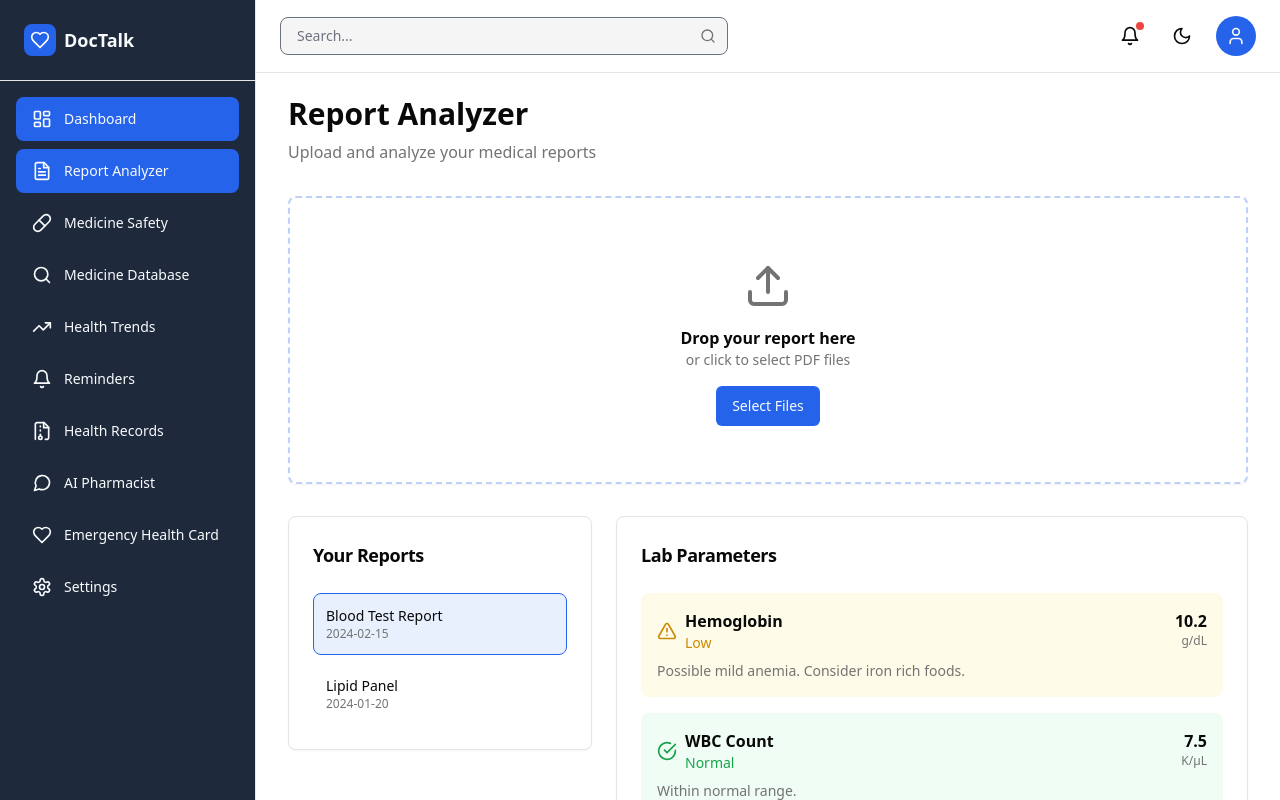
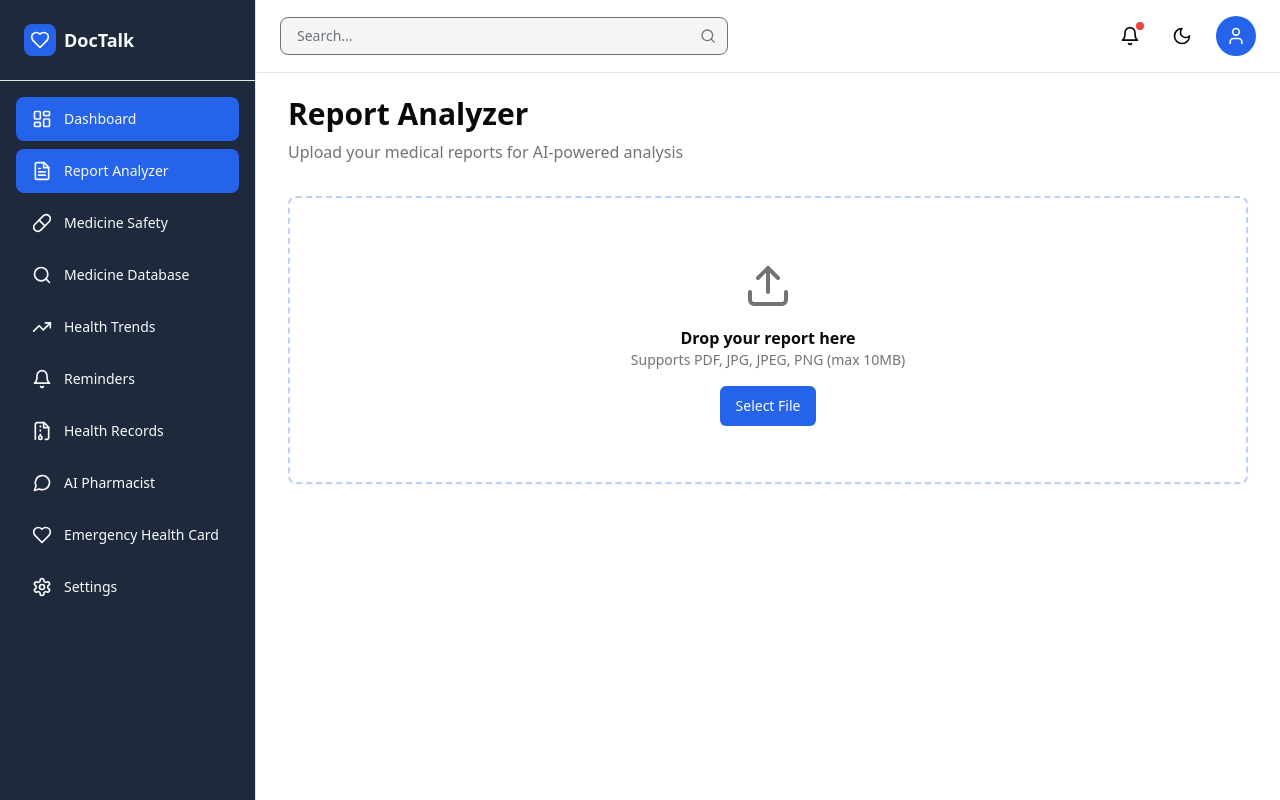
Before and after one commit to Ankitjha1307/DocTalk, a Next.js app: page /dashboard/reports in a window 1280 px wide. Built offline with nearby package versions, Linux system fonts and the light colour scheme.

Commit message:
ui changes in medicine safety and reports page

```diff
--- a/app/dashboard/medicine-safety/page.jsx
+++ b/app/dashboard/medicine-safety/page.jsx
@@ -3,38 +3,57 @@
 import { useState } from "react";
 import { Button } from "../../../components/ui/button";
 import { Card, CardContent, CardHeader, CardTitle } from "../../../components/ui/card";
-import { X, Plus, AlertCircle, CheckCircle, AlertTriangle } from "lucide-react";
+import { X, Plus, CheckCircle } from "lucide-react";
+
+const BASE_URL = "https://doctalk-production-a83f.up.railway.app";
 
 export default function MedicineSafety() {
-  const [medicines, setMedicines] = useState(["Ibuprofen", "Aspirin"]);
+  const [medicines, setMedicines] = useState([]);
   const [newMedicine, setNewMedicine] = useState("");
-
-  const interactions = [
-    {
-      pair: "Ibuprofen + Aspirin",
-      severity: "DANGEROUS",
-      color: "text-red-600",
-      bgColor: "bg-red-50",
-      description: "Increased bleeding risk. Using both together can lead to severe gastrointestinal bleeding.",
-      recommendation: "Use only one NSAID. Consult your doctor before taking both.",
-      alternative: "Paracetamol",
-    },
-  ];
+  const [interactionResult, setInteractionResult] = useState(null);
+  const [loading, setLoading] = useState(false);
+  const [checked, setChecked] = useState(false);
 
   const handleAddMedicine = () => {
-    if (newMedicine.trim()) {
-      setMedicines([...medicines, newMedicine]);
+    if (newMedicine.trim() && !medicines.includes(newMedicine.trim())) {
+      setMedicines([...medicines, newMedicine.trim()]);
       setNewMedicine("");
+      setInteractionResult(null);
+      setChecked(false);
     }
   };
 
   const handleRemoveMedicine = (index) => {
     setMedicines(medicines.filter((_, i) => i !== index));
+    setInteractionResult(null);
+    setChecked(false);
+  };
+
+  const handleCheckInteractions = async () => {
+    if (medicines.length < 2) {
+      alert("Please add at least 2 medicines to check interactions.");
+      return;
+    }
+    setLoading(true);
+    setChecked(true);
+
+    try {
+      const res = await fetch(`${BASE_URL}/api/medicine/interactions`, {
+        method: "POST",
+        headers: { "Content-Type": "application/json" },
+        body: JSON.stringify({ medicines }),
+      });
+      const data = await res.json();
+      setInteractionResult(data);
+    } catch (error) {
+      setInteractionResult(null);
+    } finally {
+      setLoading(false);
+    }
   };
 
   return (
     <div className="p-4 sm:p-6 lg:p-8 space-y-8">
-      {/* Header */}
       <div>
         <h1 className="text-3xl font-bold">Drug Interaction Checker</h1>
         <p className="text-muted-foreground mt-2">
@@ -52,7 +71,7 @@ export default function MedicineSafety() {
             <div className="flex gap-2">
               <input
                 type="text"
-                placeholder="Enter medicine name..."
+                placeholder="Enter medicine name (e.g. Aspirin, Warfarin)..."
                 value={newMedicine}
                 onChange={(e) => setNewMedicine(e.target.value)}
                 onKeyPress={(e) => e.key === "Enter" && handleAddMedicine()}
@@ -63,7 +82,6 @@ export default function MedicineSafety() {
               </Button>
             </div>
 
-            {/* Added Medicines */}
             {medicines.length > 0 && (
               <div className="flex flex-wrap gap-2">
                 {medicines.map((medicine, index) => (
@@ -82,79 +100,72 @@ export default function MedicineSafety() {
                 ))}
               </div>
             )}
+
+            {medicines.length >= 2 && (
+              <Button
+                onClick={handleCheckInteractions}
+                disabled={loading}
+                className="w-full"
+              >
+                {loading ? "Checking Interactions..." : "Check Interactions"}
+              </Button>
+            )}
           </div>
         </CardContent>
       </Card>
 
       {/* Results */}
+      {checked && !loading && (
         <div className="space-y-4">
           <h2 className="text-xl font-semibold">Interaction Results</h2>
-        {interactions.map((interaction, idx) => (
-          <Card key={idx} className={interaction.bgColor}>
-            <CardContent className="pt-6">
-              <div className="space-y-4">
-                {/* Header */}
-                <div className="flex items-start justify-between">
-                  <div>
-                    <p className="font-semibold text-lg">{interaction.pair}</p>
-                  </div>
-                  <div className="px-3 py-1 rounded-full bg-red-600 text-white text-xs font-bold">
-                    {interaction.severity}
-                  </div>
-                </div>
 
-                {/* Severity Bar */}
-                <div className="space-y-2">
-                  <p className="text-sm font-medium text-muted-foreground">Severity Level</p>
-                  <div className="w-full bg-gray-200 rounded-full h-2 overflow-hidden">
-                    <div className="bg-red-600 h-full w-3/4"></div>
-                  </div>
-                </div>
-
-                {/* Description */}
-                <div className="space-y-2">
-                  <p className="text-sm font-medium">Interaction Details</p>
-                  <p className="text-sm text-muted-foreground">
-                    {interaction.description}
+          {interactionResult ? (
+            <Card>
+              <CardHeader>
+                <CardTitle className="text-lg">
+                  Analysis: {interactionResult.medicines?.join(" + ")}
+                </CardTitle>
+              </CardHeader>
+              <CardContent className="space-y-4">
+                <div className="prose prose-sm max-w-none">
+                  <p className="text-sm text-muted-foreground whitespace-pre-wrap">
+                    {interactionResult.analysis}
                   </p>
                 </div>
 
-                {/* Recommendation */}
-                <div className="space-y-2 p-3 rounded-lg bg-background/50 border">
-                  <p className="text-sm font-medium">Recommendation</p>
-                  <p className="text-sm">{interaction.recommendation}</p>
-                </div>
-
-                {/* Alternative */}
-                <div className="space-y-2">
-                  <p className="text-sm font-medium">Suggested Alternative</p>
-                  <div className="p-3 rounded-lg border border-green-200 bg-green-50 dark:bg-green-950 dark:border-green-800">
-                    <p className="text-sm font-medium text-green-900 dark:text-green-100">
-                      {interaction.alternative}
+                <div className="p-4 rounded-lg bg-yellow-50 dark:bg-yellow-950 border border-yellow-200 dark:border-yellow-800">
+                  <p className="text-sm text-yellow-800 dark:text-yellow-200">
+                    ⚠️ {interactionResult.disclaimer}
                   </p>
-                  </div>
                 </div>
 
                 <Button className="w-full">Consult Doctor</Button>
-              </div>
               </CardContent>
             </Card>
-        ))}
-
-        {/* No Interactions Message */}
-        {interactions.length === 0 && medicines.length >= 2 && (
+          ) : (
             <Card className="bg-green-50 border-green-200">
               <CardContent className="pt-6">
                 <div className="flex items-center gap-3">
                   <CheckCircle className="w-6 h-6 text-green-600" />
                   <p className="text-green-900">
-                  No major interactions found. Always consult your doctor.
+                    Could not fetch interactions. Please try again.
                   </p>
                 </div>
               </CardContent>
             </Card>
           )}
         </div>
+      )}
+
+      {loading && (
+        <Card>
+          <CardContent className="pt-6">
+            <p className="text-muted-foreground text-center">
+              Analyzing drug interactions with AI...
+            </p>
+          </CardContent>
+        </Card>
+      )}
     </div>
   );
 }
--- a/app/dashboard/reports/page.jsx
+++ b/app/dashboard/reports/page.jsx
@@ -3,62 +3,72 @@
 import { useState } from "react";
 import { Button } from "../../../components/ui/button";
 import { Card, CardContent, CardHeader, CardTitle } from "../../../components/ui/card";
-import { Upload, AlertCircle, CheckCircle, AlertTriangle } from "lucide-react";
-import {
-  LineChart,
-  Line,
-  XAxis,
-  YAxis,
-  CartesianGrid,
-  Tooltip,
-  ResponsiveContainer,
-} from "recharts";
+import { Upload } from "lucide-react";
+
+const BASE_URL = "https://doctalk-production-a83f.up.railway.app";
 
 export default function ReportAnalyzer() {
-  const [reports, setReports] = useState([
-    {
-      id: 1,
-      date: "2024-02-15",
-      name: "Blood Test Report",
-      parameters: [
-        { name: "Hemoglobin", value: "10.2", unit: "g/dL", status: "low", explanation: "Possible mild anemia. Consider iron rich foods." },
-        { name: "WBC Count", value: "7.5", unit: "K/µL", status: "normal", explanation: "Within normal range." },
-        { name: "Platelets", value: "250", unit: "K/µL", status: "normal", explanation: "Healthy platelet count." },
-      ],
-    },
-    {
-      id: 2,
-      date: "2024-01-20",
-      name: "Lipid Panel",
-      parameters: [
-        { name: "Cholesterol", value: "200", unit: "mg/dL", status: "normal", explanation: "Optimal level." },
-        { name: "Triglycerides", value: "150", unit: "mg/dL", status: "normal", explanation: "Good level." },
-      ],
-    },
-  ]);
+  const [loading, setLoading] = useState(false);
+  const [result, setResult] = useState(null);
+  const [error, setError] = useState(null);
+  const [fileName, setFileName] = useState(null);
 
-  const [selectedReport, setSelectedReport] = useState(reports[0]);
+  const handleFileUpload = async (e) => {
+    const file = e.target.files && e.target.files[0];
+    if (!file) return;
 
-  const chartData = [
-    { date: "Jan 1", hemoglobin: 9.8 },
-    { date: "Jan 15", hemoglobin: 10.0 },
-    { date: "Feb 1", hemoglobin: 10.2 },
-  ];
+    const allowed = ["application/pdf", "image/jpeg", "image/jpg", "image/png"];
+    if (!allowed.includes(file.type)) {
+      setError("Only PDF, JPG, JPEG, PNG files are allowed.");
+      return;
+    }
 
-  const statusConfig = {
-    normal: { icon: CheckCircle, color: "text-green-600", bg: "bg-green-50" },
-    low: { icon: AlertTriangle, color: "text-yellow-600", bg: "bg-yellow-50" },
-    high: { icon: AlertCircle, color: "text-red-600", bg: "bg-red-50" },
-    critical: { icon: AlertCircle, color: "text-red-700", bg: "bg-red-50" },
+    if (file.size > 10 * 1024 * 1024) {
+      setError("File size must be under 10MB.");
+      return;
+    }
+
+    setFileName(file.name);
+    setLoading(true);
+    setError(null);
+    setResult(null);
+
+    try {
+      const formData = new FormData();
+      formData.append("file", file);
+
+      const res = await fetch(`${BASE_URL}/api/report/analyze`, {
+        method: "POST",
+        body: formData,
+      });
+
+      const data = await res.json();
+
+      if (data.error) {
+        setError(data.message || "Failed to analyze report.");
+      } else {
+        setResult(data);
+      }
+    } catch (err) {
+      setError("Failed to connect to the server. Please try again.");
+    } finally {
+      setLoading(false);
+    }
+  };
+
+  const urgencyColor = {
+    routine: "bg-green-50 border-green-200 text-green-900",
+    soon: "bg-yellow-50 border-yellow-200 text-yellow-900",
+    urgent: "bg-orange-50 border-orange-200 text-orange-900",
+    emergency: "bg-red-50 border-red-200 text-red-900",
   };
 
   return (
     <div className="p-4 sm:p-6 lg:p-8 space-y-8">
-      {/* Header */}
       <div>
         <h1 className="text-3xl font-bold">Report Analyzer</h1>
         <p className="text-muted-foreground mt-2">
-          Upload and analyze your medical reports
+          Upload your medical reports for AI-powered analysis
         </p>
       </div>
 
@@ -70,114 +80,129 @@ export default function ReportAnalyzer() {
             <div className="text-center">
               <p className="font-semibold">Drop your report here</p>
               <p className="text-sm text-muted-foreground">
-                or click to select PDF files
+                Supports PDF, JPG, JPEG, PNG (max 10MB)
               </p>
             </div>
-            <Button>Select Files</Button>
+            <label className="cursor-pointer">
+              <Button as="span" disabled={loading}>
+                {loading ? "Analyzing..." : "Select File"}
+              </Button>
+              <input
+                type="file"
+                accept=".pdf,.jpg,.jpeg,.png"
+                onChange={handleFileUpload}
+                className="hidden"
+                disabled={loading}
+              />
+            </label>
+            {fileName && (
+              <p className="text-sm text-muted-foreground">
+                Selected: {fileName}
+              </p>
+            )}
           </div>
         </CardContent>
       </Card>
 
-      {/* Reports List and Details */}
-      <div className="grid lg:grid-cols-3 gap-6">
-        {/* Reports List */}
-        <div className="lg:col-span-1">
+      {/* Error */}
+      {error && (
+        <Card className="border-red-200 bg-red-50">
+          <CardContent className="pt-6">
+            <p className="text-red-800 text-sm">❌ {error}</p>
+          </CardContent>
+        </Card>
+      )}
+
+      {/* Loading */}
+      {loading && (
+        <Card>
+          <CardContent className="pt-6">
+            <p className="text-center text-muted-foreground">
+              🔍 AI is analyzing your report... This may take a moment.
+            </p>
+          </CardContent>
+        </Card>
+      )}
+
+      {/* Results */}
+      {result && (
+        <div className="space-y-6">
+          {/* Urgency Level */}
+          <Card className={`border ${urgencyColor[result.urgency_level] || urgencyColor.routine}`}>
+            <CardContent className="pt-6">
+              <p className="font-semibold text-lg">
+                Urgency Level:{" "}
+                <span className="capitalize">{result.urgency_level || "Routine"}</span>
+              </p>
+            </CardContent>
+          </Card>
+
+          {/* Summary */}
           <Card>
             <CardHeader>
-              <CardTitle className="text-lg">Your Reports</CardTitle>
+              <CardTitle>📋 Summary</CardTitle>
             </CardHeader>
             <CardContent>
-              <div className="space-y-2">
-                {reports.map((report) => (
-                  <button
-                    key={report.id}
-                    onClick={() => setSelectedReport(report)}
-                    className={`w-full text-left p-3 rounded-lg border transition-all ${
-                      selectedReport.id === report.id
-                        ? "border-primary bg-primary/10"
-                        : "border-transparent hover:bg-muted"
-                    }`}
-                  >
-                    <p className="font-medium text-sm">{report.name}</p>
-                    <p className="text-xs text-muted-foreground">{report.date}</p>
-                  </button>
-                ))}
-              </div>
+              <p className="text-sm text-muted-foreground whitespace-pre-wrap">
+                {result.summary || "No summary available."}
+              </p>
+            </CardContent>
+          </Card>
+
+          {/* Abnormal Values */}
+          {result.abnormal_values && (
+            <Card className="border-yellow-200 bg-yellow-50 dark:bg-yellow-950">
+              <CardHeader>
+                <CardTitle className="text-yellow-900 dark:text-yellow-100">
+                  ⚠️ Abnormal Values
+                </CardTitle>
+              </CardHeader>
+              <CardContent>
+                <p className="text-sm text-yellow-800 dark:text-yellow-200 whitespace-pre-wrap">
+                  {result.abnormal_values}
+                </p>
+              </CardContent>
+            </Card>
+          )}
+
+          {/* Term Explanations */}
+          {result.term_explanations && (
+            <Card>
+              <CardHeader>
+                <CardTitle>📖 Medical Terms Explained</CardTitle>
+              </CardHeader>
+              <CardContent>
+                <p className="text-sm text-muted-foreground whitespace-pre-wrap">
+                  {result.term_explanations}
+                </p>
+              </CardContent>
+            </Card>
+          )}
+
+          {/* Questions for Doctor */}
+          {result.questions_for_doctor && (
+            <Card>
+              <CardHeader>
+                <CardTitle>💬 Questions to Ask Your Doctor</CardTitle>
+              </CardHeader>
+              <CardContent>
+                <p className="text-sm text-muted-foreground whitespace-pre-wrap">
+                  {result.questions_for_doctor}
+                </p>
+              </CardContent>
+            </Card>
+          )}
+
+          {/* Disclaimer */}
+          <Card className="border-blue-200 bg-blue-50 dark:bg-blue-950">
+            <CardContent className="pt-6">
+              <p className="text-xs text-blue-800 dark:text-blue-200">
+                ℹ️ {result.disclaimer}
+              </p>
             </CardContent>
           </Card>
         </div>
-
-        {/* Report Details */}
-        <div className="lg:col-span-2 space-y-6">
-          {selectedReport && (
-            <>
-              {/* Parameters */}
-              <Card>
-                <CardHeader>
-                  <CardTitle className="text-lg">Lab Parameters</CardTitle>
-                </CardHeader>
-                <CardContent>
-                  <div className="space-y-4">
-                    {selectedReport.parameters.map((param, idx) => {
-                      const config = statusConfig[param.status];
-                      const Icon = config.icon;
-                      return (
-                        <div key={idx} className={`p-4 rounded-lg ${config.bg}`}>
-                          <div className="flex items-start justify-between mb-2">
-                            <div className="flex items-center gap-2">
-                              <Icon className={`w-5 h-5 ${config.color}`} />
-                              <div>
-                                <p className="font-semibold">{param.name}</p>
-                                <p className={`text-sm font-medium ${config.color}`}>
-                                  {param.status === "normal" && "Normal"}
-                                  {param.status === "low" && "Low"}
-                                  {param.status === "high" && "High"}
-                                  {param.status === "critical" && "Critical"}
-                                </p>
-                              </div>
-                            </div>
-                            <div className="text-right">
-                              <p className="font-bold">{param.value}</p>
-                              <p className="text-xs text-muted-foreground">{param.unit}</p>
-                            </div>
-                          </div>
-                          <p className="text-sm text-muted-foreground mt-2">
-                            {param.explanation}
-                          </p>
-                        </div>
-                      );
-                    })}
-                  </div>
-                </CardContent>
-              </Card>
-
-              {/* Trend Chart */}
-              <Card>
-                <CardHeader>
-                  <CardTitle className="text-lg">History Trend</CardTitle>
-                </CardHeader>
-                <CardContent>
-                  <ResponsiveContainer width="100%" height={250}>
-                    <LineChart data={chartData}>
-                      <CartesianGrid strokeDasharray="3 3" />
-                      <XAxis dataKey="date" />
-                      <YAxis />
-                      <Tooltip />
-                      <Line
-                        type="monotone"
-                        dataKey="hemoglobin"
-                        stroke="hsl(var(--primary))"
-                        strokeWidth={2}
-                        dot={{ r: 4 }}
-                      />
-                    </LineChart>
-                  </ResponsiveContainer>
-                </CardContent>
-              </Card>
-            </>
-          )}
-        </div>
-      </div>
+      )}
     </div>
   );
 }
```
Lines whose indentation alone changed are shown as unchanged.
